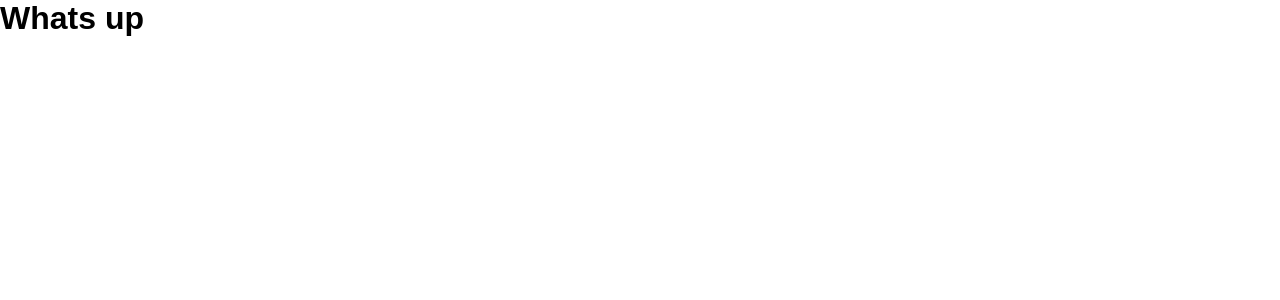
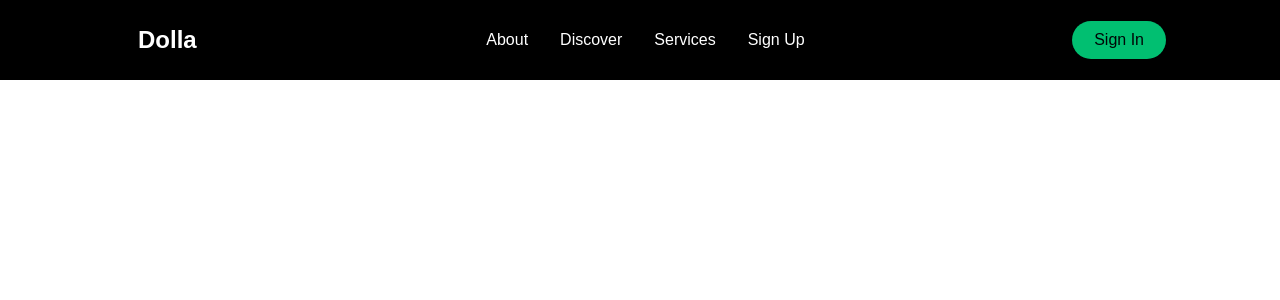
Before and after one commit to LashenDEV/Smooth_scrolling_website-react-, a React (Create React App) app: page / in a window 1280 px wide. Shown: the top 300 px of the page. Built offline with nearby package versions, Linux system fonts and the light colour scheme.

Commit message:
create the navbar

```diff
--- a/src/App.js
+++ b/src/App.js
@@ -1,10 +1,12 @@
 import './App.css';
+import Navbar from "./components/Navbar";
+import {BrowserRouter as Router} from "react-router-dom";
 
 function App() {
   return (
-    <div className="App">
-      <h1>Whats up</h1>
-    </div>
+    <Router>
+      <Navbar/>
+    </Router>
   );
 }
 
--- /dev/null
+++ b/src/components/Navbar/NavbarElements.js
@@ -0,0 +1,110 @@
+import styled from "styled-components";
+import {Link as LinkR} from "react-router-dom";
+import {Link as LinkS} from "react-scroll"
+
+export const Nav = styled.nav`
+  background: #000;
+  height: 80px;
+  //margin-top: -80px;
+  display: flex;
+  justify-content: center;
+  align-items: center;
+  font-size: 1rem;
+  position: sticky;
+  top: 0;
+  z-index: 10;
+
+  @media screen and (max-width: 960px) {
+    transition: 0.8s all ease;
+  }
+`
+export const NavbarContainer = styled.div`
+  display: flex;
+  justify-content: space-between;
+  height: 80px;
+  z-index: 1;
+  width: 100%;
+  padding: 0 24px;
+  max-width: 1100px;
+`
+export const NavLogo = styled(LinkR)`
+  color: #fff;
+  justify-self: flex-start;
+  cursor: pointer;
+  font-size: 1.5rem;
+  display: flex;
+  align-items: center;
+  margin-left: 24px;
+  font-weight: bold;
+  text-decoration: none;
+`
+export const MobileIcon = styled.div`
+  display: none;
+
+  @media screen and (max-width: 768px) {
+    color: #fff;
+    display: block;
+    position: absolute;
+    top: 0;
+    right: 0;
+    transform: translate(-100%, 60%);
+    font-size: 1.8rem;
+    cursor: pointer;
+  }
+`
+export const NavMenu = styled.ul`
+  display: flex;
+  align-items: center;
+  list-style: none;
+  text-align: center;
+  margin-right: -22px;
+
+  @media screen and (max-width: 768px) {
+    display: none;
+  }
+`
+
+export const NavItem = styled.li`
+  height: 80px;
+`
+
+export const NavLinks = styled(LinkS)`
+  color: #fff;
+  display: flex;
+  align-items: center;
+  text-decoration: none;
+  padding: 0 1rem;
+  height: 100%;
+  cursor: pointer;
+
+  &.active {
+    border-bottom: 3px solid #01bf71;
+  }
+`
+export const NavBtn = styled.nav`
+display: flex;
+  align-items: center;
+
+  @media screen and (max-width: 768px){
+    display: none;
+  }
+`
+export const NavBtnLink = styled(LinkR)`
+border-radius: 50px;
+   background: #01bf71;
+  white-space: nowrap;
+  padding: 10px 22px;
+  color: #010606;
+  font-size: 16px;
+  outline: none;
+  border: none;
+  cursor: pointer;
+  transition: all 0.2s ease-in-out;
+  text-decoration: none;
+
+  &:hover{
+    transition: all 0.2s ease-in-out;
+    background: #fff;
+    color: #010606;
+  }
+`
--- /dev/null
+++ b/src/components/Navbar/index.js
@@ -0,0 +1,37 @@
+import React from 'react';
+import {Nav, NavbarContainer, NavLogo, MobileIcon, NavMenu, NavItem, NavLinks, NavBtn, NavBtnLink} from "./NavbarElements";
+import {FaBars} from 'react-icons/fa';
+
+const Navbar = () => {
+    return (
+        <>
+            <Nav>
+                <NavbarContainer>
+                    <NavLogo to="/">Dolla </NavLogo>
+                    <MobileIcon>
+                        <FaBars/>
+                    </MobileIcon>
+                    <NavMenu>
+                        <NavItem>
+                            <NavLinks to="about">About</NavLinks>
+                        </NavItem>
+                        <NavItem>
+                            <NavLinks to="about">Discover</NavLinks>
+                        </NavItem>
+                        <NavItem>
+                            <NavLinks to="about">Services</NavLinks>
+                        </NavItem>
+                        <NavItem>
+                            <NavLinks to="about">Sign Up</NavLinks>
+                        </NavItem>
+                    </NavMenu>
+                    <NavBtn>
+                        <NavBtnLink to={"/signin"}>Sign In</NavBtnLink>
+                    </NavBtn>
+                </NavbarContainer>
+            </Nav>
+        </>
+    );
+};
+
+export default Navbar;
```
Also changed, not shown: package.json (+7 -0 lines), 1 other file (tests, documents, lock files or other folders).
